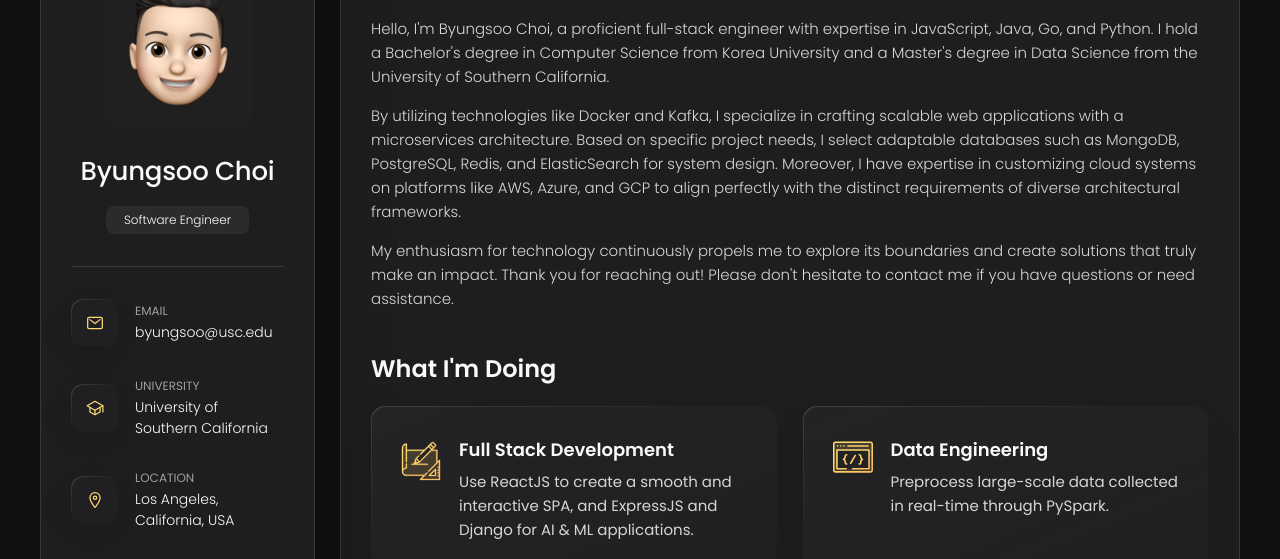
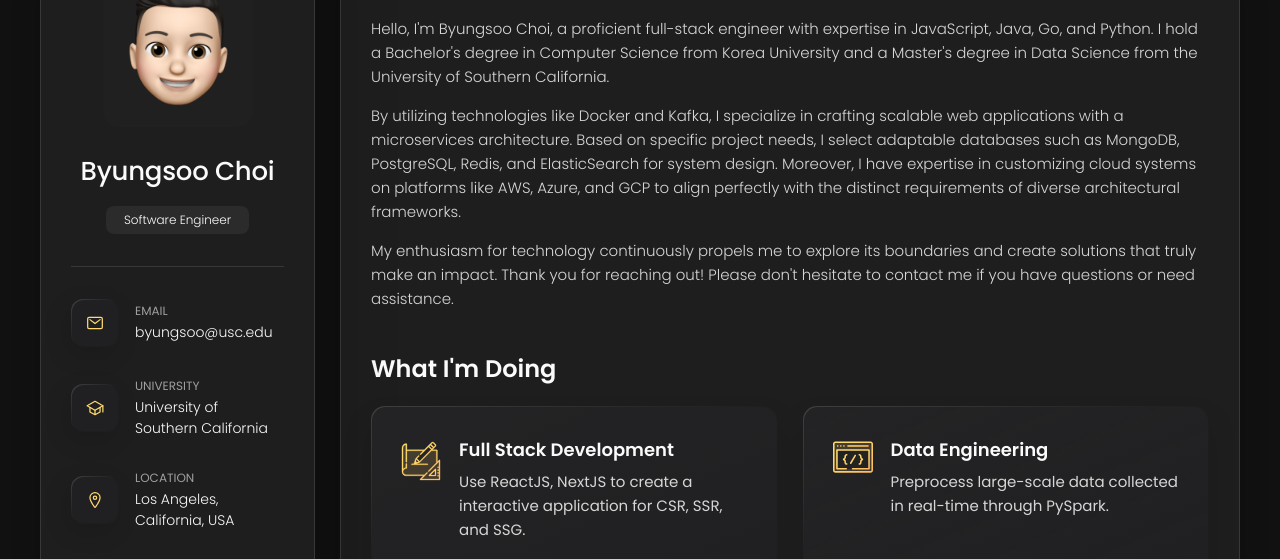
Before and after one commit to CodingStorageofSoo/portfolio.github.io, a plain HTML site: page index.html in a window 1280 px wide. Shown: the part 162-721 px from the top of the page. Drawn offline with nearby package versions, Linux system fonts and the light colour scheme.

Commit message:
Add skill

```diff
--- a/index.html
+++ b/index.html
@@ -225,8 +225,8 @@
                   <h4 class="h4 service-item-title">Full Stack Development</h4>
 
                   <p class="service-item-text">
-                    Use ReactJS to create a smooth and interactive SPA, and
-                    ExpressJS and Django for AI & ML applications.
+                    Use ReactJS, NextJS to create a interactive application for
+                    CSR, SSR, and SSG.
                   </p>
                 </div>
               </li>
```
